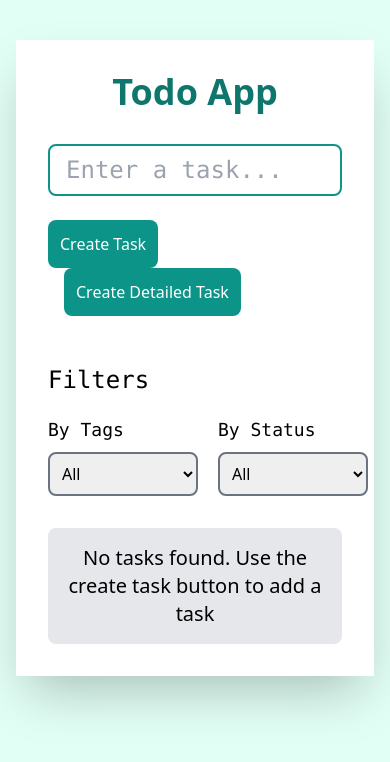
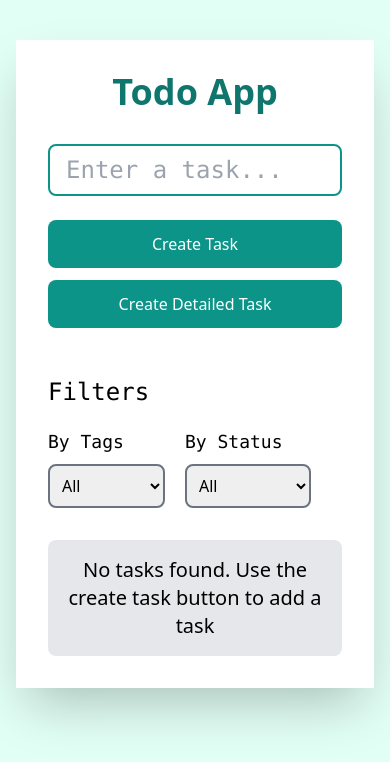
Before and after one commit to PadekarPratap/todo-app, a React (Vite) app: page / in a window 390 px wide. Shown: the top 762 px of the page. Built offline with nearby package versions, Linux system fonts and the light colour scheme.

Commit message:
Updated the CSS

```diff
--- a/src/components/TodoFilters.jsx
+++ b/src/components/TodoFilters.jsx
@@ -20,10 +20,10 @@ const TodoFilters = () => {
   return (
     <div className='flex flex-col sm:flex-row sm:items-center mt-12 sm:justify-between'>
         <h3 className='text-2xl font-mono'>Filters</h3>
-        <div className='flex gap-5 mt-5 sm:mt-0'>
+        <div className='flex sm:flex-row gap-5 mt-5 sm:mt-0'>
         <div>
             <p className='text-lg mb-2 sm:mb-0 font-mono'>By Tags</p>
-            <select value={filterTag} onChange={updateTag} className='border-gray-500 border-2 rounded-lg p-2 min-w-[150px]'>
+            <select value={filterTag} onChange={updateTag} className='border-gray-500 border-2 rounded-lg p-2 max-w-[150px]'>
                 <option value="all">All</option>
                 <option value="important">Important</option>
                 <option value="work">Work</option>
@@ -32,7 +32,7 @@ const TodoFilters = () => {
         </div>
         <div>
             <p className='text-lg mb-2 sm:mb-0 font-mono'>By Status</p>
-            <select value={filterStatus} onChange={updateStatus} className='border-gray-500 border-2 rounded-lg p-2 min-w-[150px]'>
+            <select value={filterStatus} onChange={updateStatus} className='border-gray-500 border-2 rounded-lg p-2 max-w-[150px]'>
                 <option value="all">All</option>
                 <option value="completed">Completed</option>
                 <option value="incomplete">Incomplete</option>
--- a/src/components/TodoInputTask.jsx
+++ b/src/components/TodoInputTask.jsx
@@ -44,9 +44,9 @@ const TodoInputTask = () => {
           value={task}
           onChange={(e) => setTask(e.target.value)}
         />
-        <div className="self-center space-x-4">
-          <button onClick={createTask}>Create Task</button>
-          <button onClick={createDetailedTask} className="sm:hidden">Create Detailed Task</button>
+        <div className="self-stretch sm:self-center sm:space-x-4 space-y-3">
+          <button onClick={createTask} className="w-full">Create Task</button>
+          <button onClick={createDetailedTask} className="sm:hidden w-full">Create Detailed Task</button>
         </div>
       </div>
       <div className="text-center mt-8 hidden sm:block">
```
